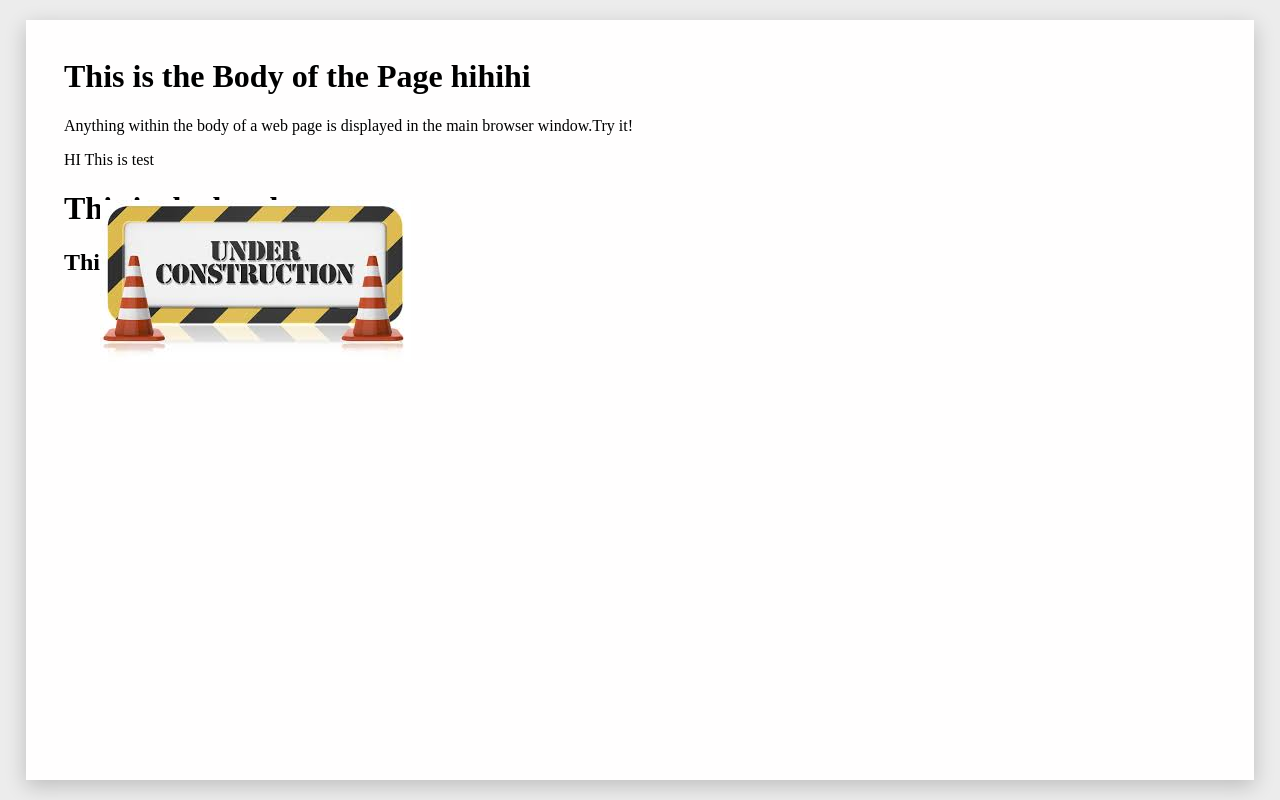
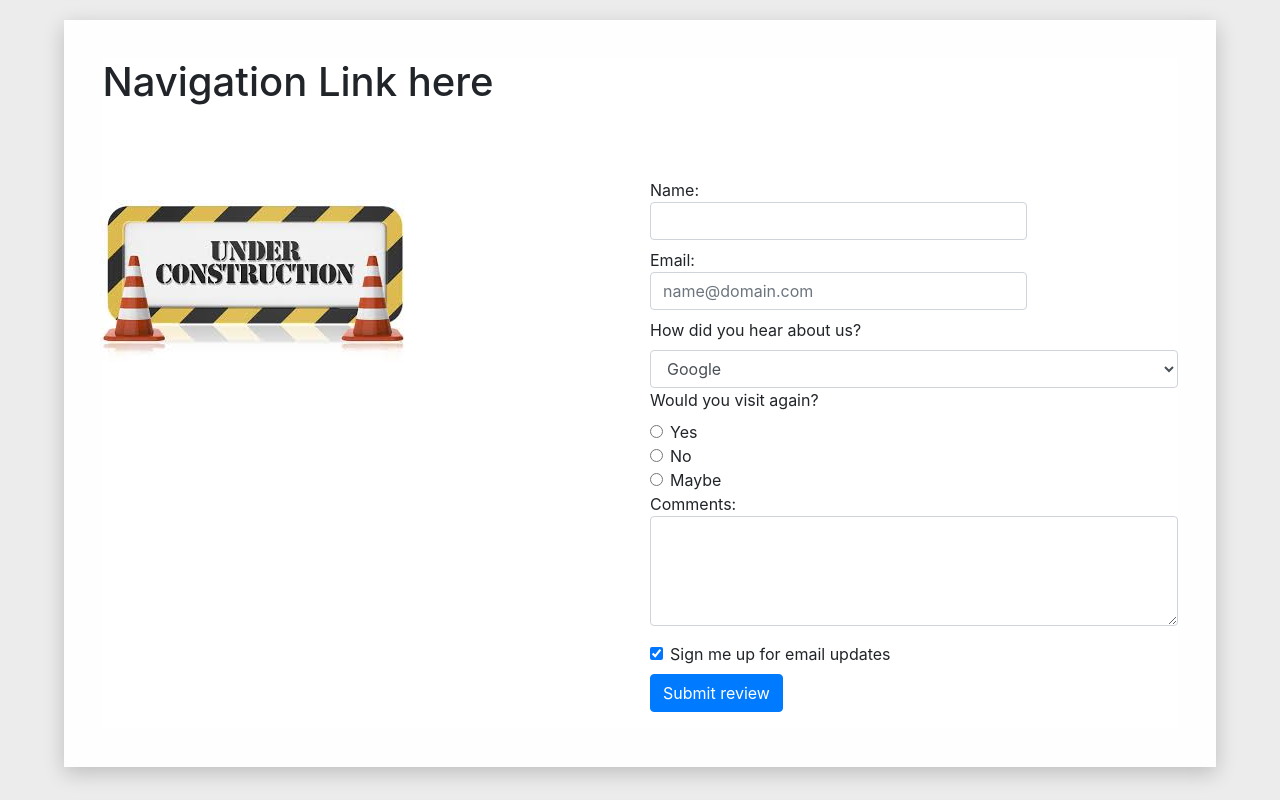
Before and after one commit to yilianz/CSCI225SampleSites, a plain HTML site: page index.html in a window 1280 px wide. Drawn offline with nearby package versions, Linux system fonts and the light colour scheme.

Commit message:
example for assignment 4

```diff
--- a/index.html
+++ b/index.html
@@ -1,26 +1,124 @@
-<html>
+<!DOCTYPE html>
+
+<html lang="en">
 
 <head>
-  <title>This is the Title of...</title>
+  <title>Use CSS3 grid or bootstrap</title>
+  <!-- Required meta tags -->
+  <meta charset="utf-8">
+  <meta name="viewport" content="width=device-width, initial-scale=1, shrink-to-fit=no">
+
+  <!-- Bootstrap CSS -->
+  <link rel="stylesheet" href="https://stackpath.bootstrapcdn.com/bootstrap/4.3.1/css/bootstrap.min.css"
+    integrity="sha384-ggOyR0iXCbMQv3Xipma34MD+dH/1fQ784/j6cY/iJTQUOhcWr7x9JvoRxT2MZw1T" crossorigin="anonymous">
   <style type="text/css" media="all">
     @import url('css/main.css');
+
+
+    .wrap {
+      background-color: white;
+      display: grid;
+      grid-template-columns: repeat(2, 1fr);
+      grid-gap: 20px;
+      grid-auto-rows: minmax(100px, auto);
+    }
+
+    nav {
+      grid-column: 1/3;
+      grid-row: 1/2;
+    }
+
+    sidebar {
+      grid-column: 1/ 2;
+      grid-row: 2/3;
+    }
+
+    main{
+      grid-column: 2/ 3;
+      grid-row: 2/3;
+    }
+
+
   </style>
 </head>
 
 <body>
-  <h1>This is the Body of the Page hihihi</h1>
-  <p>Anything within the body of a web
-    page is displayed in the main
-    browser window.Try it!</p>
 
-    <p>HI This is test</p>
-    <h1>This is the header</h1>
-    <h2>This is sub header</h2>
-    <img src="img/underconstruction.jpeg" alt="undercontruction">
+  <div class="wrap">
+    <!------ Naviagtion -->
+    <nav>
+      <h1>Navigation Link here</h1>
+    </nav>
 
-  <p>
-    <img src="img/underconstruction.jpeg" alt="site under construction">
-  </p>
+    <!---  Sidebar -->
+    <sidebar>
+      <p>
+        <img src="img/underconstruction.jpeg" alt="site under construction">
+      </p>
+    </sidebar>
+
+
+    <!-- Main component-->
+    <main>
+      <div class="form-group">
+        <label>Name: <input type="text" class="form-control" name="name" size="30" maxlength="100"
+            required></label><br />
+        <label>Email: <input type="email" class="form-control" name="email" size="30" maxlength="100"
+            placeholder="name@domain.com" required></label><br />
+
+        <label for="hear-about">How did you hear about us?</label>
+        <select name="referrer" id="hear-about" class="form-control">
+          <option value="google">Google</option>
+          <option value="friend">Friend</option>
+          <option value="advert">Advert</option>
+          <option value="other">Other</option>
+        </select>
+        <label>Would you visit again?</label>
+        <div class="form-check">
+          <input type="radio" id="r1" class="form-check-input" name="rating" value="yes" />
+          <label for="r1" class="form-check-label">Yes</label>
+        </div>
+        <div class="form-check">
+          <input type="radio" class="form-check-input" name="rating" value="no" />
+          <label class="form-check-label"> No</label>
+        </div>
+        <div class="form-check">
+          <input type="radio" class="form-check-input" name="rating" value="maybe" />
+          <label class="form-check-label">Maybe</label>
+        </div>
+        <p>
+          <label class="form-check-label" for="comments">Comments:</label><br />
+          <textarea rows="4" cols="40" id="comments" class="form-control"></textarea>
+        </p>
+
+        <div class="form-check ">
+          <label class="form-check-label mb-2"><input type="checkbox" name="subscribe" class="form-check-input mb-2"
+              checked="checked" /> Sign me up for email
+            updates</label><br />
+        </div>
+
+
+        <input type="submit" value="Submit review" class="btn btn-primary" />
+      </div>
+
+
+
+    </main>
+
+
+  </div>
+
+  <script src="https://code.jquery.com/jquery-3.2.1.slim.min.js"
+    integrity="sha384-KJ3o2DKtIkvYIK3UENzmM7KCkRr/rE9/Qpg6aAZGJwFDMVNA/GpGFF93hXpG5KkN"
+    crossorigin="anonymous"></script>
+  <script src="https://cdnjs.cloudflare.com/ajax/libs/popper.js/1.12.9/umd/popper.min.js"
+    integrity="sha384-ApNbgh9B+Y1QKtv3Rn7W3mgPxhU9K/ScQsAP7hUibX39j7fakFPskvXusvfa0b4Q"
+    crossorigin="anonymous"></script>
+  <script src="https://maxcdn.bootstrapcdn.com/bootstrap/4.0.0/js/bootstrap.min.js"
+    integrity="sha384-JZR6Spejh4U02d8jOt6vLEHfe/JQGiRRSQQxSfFWpi1MquVdAyjUar5+76PVCmYl"
+    crossorigin="anonymous"></script>
+
+
 </body>
 
 </html>
```
